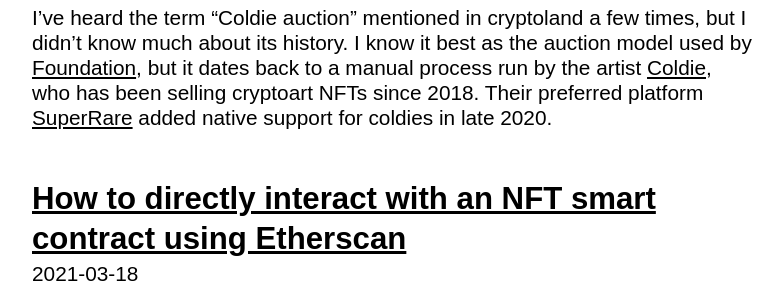
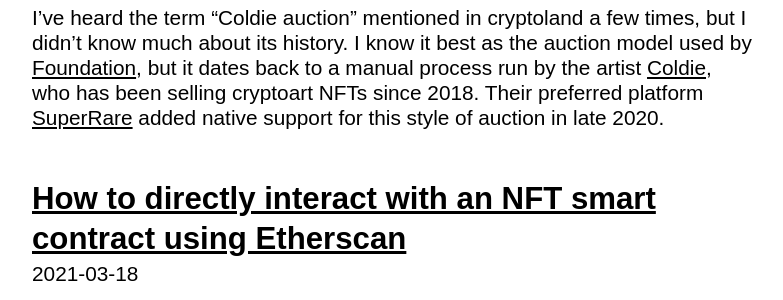
Before and after one commit to jamiew/jamiedubs.com, a Jekyll site: the page built from blog.html, in a window 1280 px wide. Shown: the part 327-627 px from the top of the page, without its empty margins (248-1031 px from the left). Built offline with Jekyll 4.4.1, drawn with Linux system fonts in a browser that asks for light colours.

Commit message:
More pronoun fixes and other stupid fixes

```diff
--- a/_posts/2021-03-24-coldie-auctions-and-nft-auction-design.md
+++ b/_posts/2021-03-24-coldie-auctions-and-nft-auction-design.md
@@ -6,7 +6,7 @@
 - auctions
 ---
 
-I've heard the term "Coldie auction" mentioned in cryptoland a few times, but I didn't know much about its history. I know it best as the auction model used by [Foundation](https://foundation.app/), but it dates back to a manual process run by the artist [Coldie](https://superrare.co/coldie), who has been selling cryptoart NFTs since 2018. Their preferred platform [SuperRare](https://medium.com/superrare/how-superrare-timed-auctions-work-a351058a6120) added native support for coldies in late 2020.
+I've heard the term "Coldie auction" mentioned in cryptoland a few times, but I didn't know much about its history. I know it best as the auction model used by [Foundation](https://foundation.app/), but it dates back to a manual process run by the artist [Coldie](https://superrare.co/coldie), who has been selling cryptoart NFTs since 2018. Their preferred platform [SuperRare](https://medium.com/superrare/how-superrare-timed-auctions-work-a351058a6120) added native support for this style of auction in late 2020.
 
 The basic mechanics:
 
@@ -55,4 +55,4 @@
 
 Happy bidding!
 
-Thanks for [Denis Nazarov](https://twitter.com/Iiterature/) for feedback and introducing me to the term originally.
+Thanks for [Denis Nazarov](https://twitter.com/Iiterature/) for feedback on this post, and for introducing me to the term originally.
```
Also changed, not shown: other parts of _posts/2021-03-24-coldie-auctions-and-nft-auction-design.md (+1 -1 lines).
